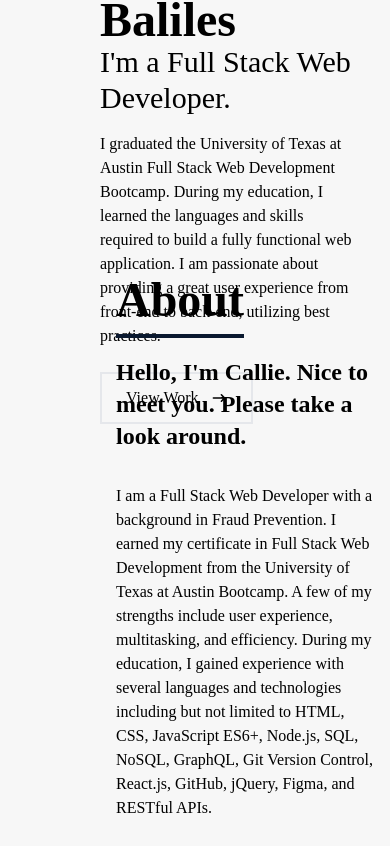
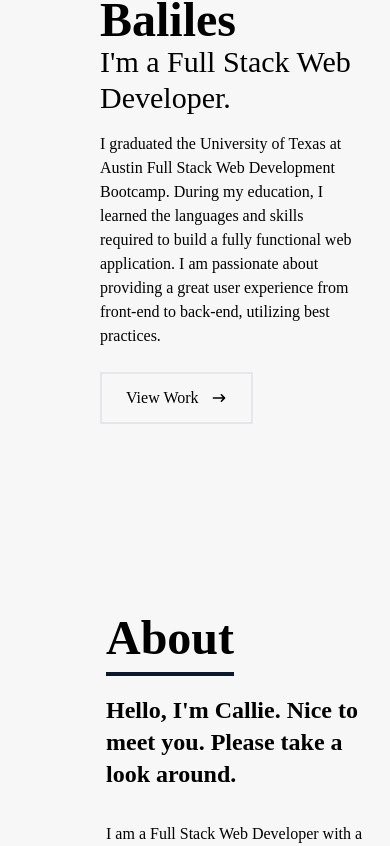
Before and after one commit to CalCar0707/W20C-reactportfolio, a React (Create React App) app: page / in a window 390 px wide. Shown: the part 718-1564 px from the top of the page. Built offline with nearby package versions, Linux system fonts and the light colour scheme.

Commit message:
fixed overlap issue with smaller screen size for home and about components

```diff
--- a/src/components/About.js
+++ b/src/components/About.js
@@ -2,9 +2,9 @@ import React from 'react';;
 
 export default function About(){
     return (
-        <div name='about' className='w-full h-screen bg-[#f7f7f7] pl-[100px]'>
+        <div name='about' className='w-full h-screen bg-[#f7f7f7] pl-[90px]'>
             <div className='flex flex-col justify-center items-center w-full h-full'>
-            <div className='max-w-[1000px] w-full grid grid-cols-2 gap-8 '>
+            <div className='max-w-[1000px] w-full h-auto grid grid-cols-2 gap-8 '>
                 <div className='sm:text-right pb-8 pl-4'>
                     <div className='text-5xl sm:text-6xl font-bold inline pb-[8px] border-b-4 border-[#0a192f]'> About </div>
 
--- a/src/components/Home.js
+++ b/src/components/Home.js
@@ -7,10 +7,10 @@ import profilePic from '../img/portfolio pic.jpg';
 
 export default function Home(){
     return (
-        <div name='home' className='w-full h-screen bg-[#f7f7f7]'>
+        <div name='home' className='w-full  bg-[#f7f7f7]'>
 
             {/* container */}
-            <div className='max-w-[1000px] mx-auto pl-[100px] px-8 pt-[200px] grid grid-cols-1 sm:flex flex-row justify-center content-center '>
+            <div className='max-w-[1000px] mx-auto pl-[100px] px-8 py-[200px] pb-8 grid grid-cols-1 sm:flex flex-row justify-center content-center '>
                 <img src={profilePic} className='w-[330px] h-[400px] sm:w-[430px] sm:h-[500px] pr-10' alt='developer pic' />
                 <div className='flex flex-col justify-center '>
                     <p className='text-3xl pt-[30px]'>Hello, my name is</p>
```
